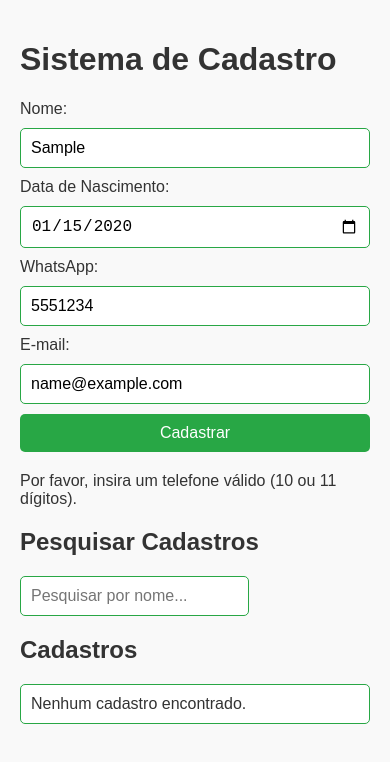
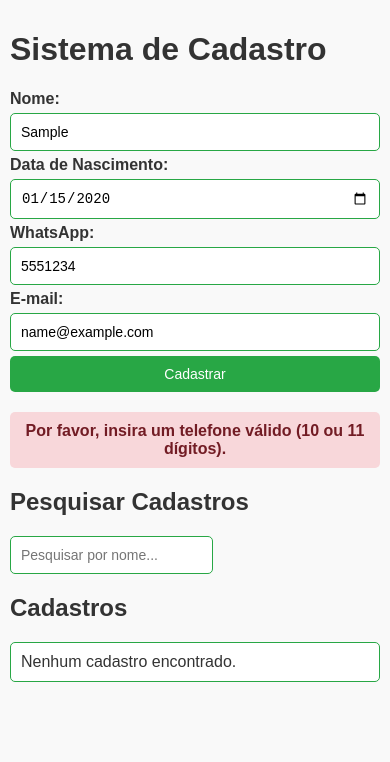
Before and after one commit to wstvns/RegSys, a plain HTML site: page index.html in a window 390 px wide. Both pictures are taken after typing "Sample", "2020-01-15", "5551234", "name@example.com" into the empty fields and a click on the button "Cadastrar". Drawn offline with Linux system fonts and the light colour scheme.

Commit message:
feat: adiciona estilos para a lista de cadastros e mensagens de feedback

```diff
--- a/css/styles.css
+++ b/css/styles.css
@@ -14,11 +14,16 @@ form {
     margin-bottom: 20px;
 }
 
+label {
+    font-weight: bold;
+}
+
 input, button {
     padding: 10px;
     font-size: 16px;
     border-radius: 5px;
     border: 1px solid #28a745;
+    transition: border-color 0.3s ease, box-shadow 0.3s ease;
 }
 
 input:focus {
@@ -53,6 +58,7 @@ li {
     display: flex;
     justify-content: space-between;
     align-items: center;
+    transition: background-color 0.3s ease;
 }
 
 li button {
@@ -68,3 +74,36 @@ li button {
 li button:hover {
     background-color: #c82333;
 }
+
+#mensagemFeedback {
+    margin: 10px 0;
+    padding: 10px;
+    border-radius: 5px;
+    text-align: center;
+    font-weight: bold;
+    transition: opacity 0.3s ease;
+}
+
+#mensagemFeedback.sucesso {
+    background-color: #d4edda;
+    color: #155724;
+}
+
+#mensagemFeedback.erro {
+    background-color: #f8d7da;
+    color: #721c24;
+}
+
+@media (max-width: 600px) {
+    body {
+        padding: 10px;
+    }
+
+    form {
+        gap: 5px;
+    }
+
+    input, button {
+        font-size: 14px;
+    }
+}
```
